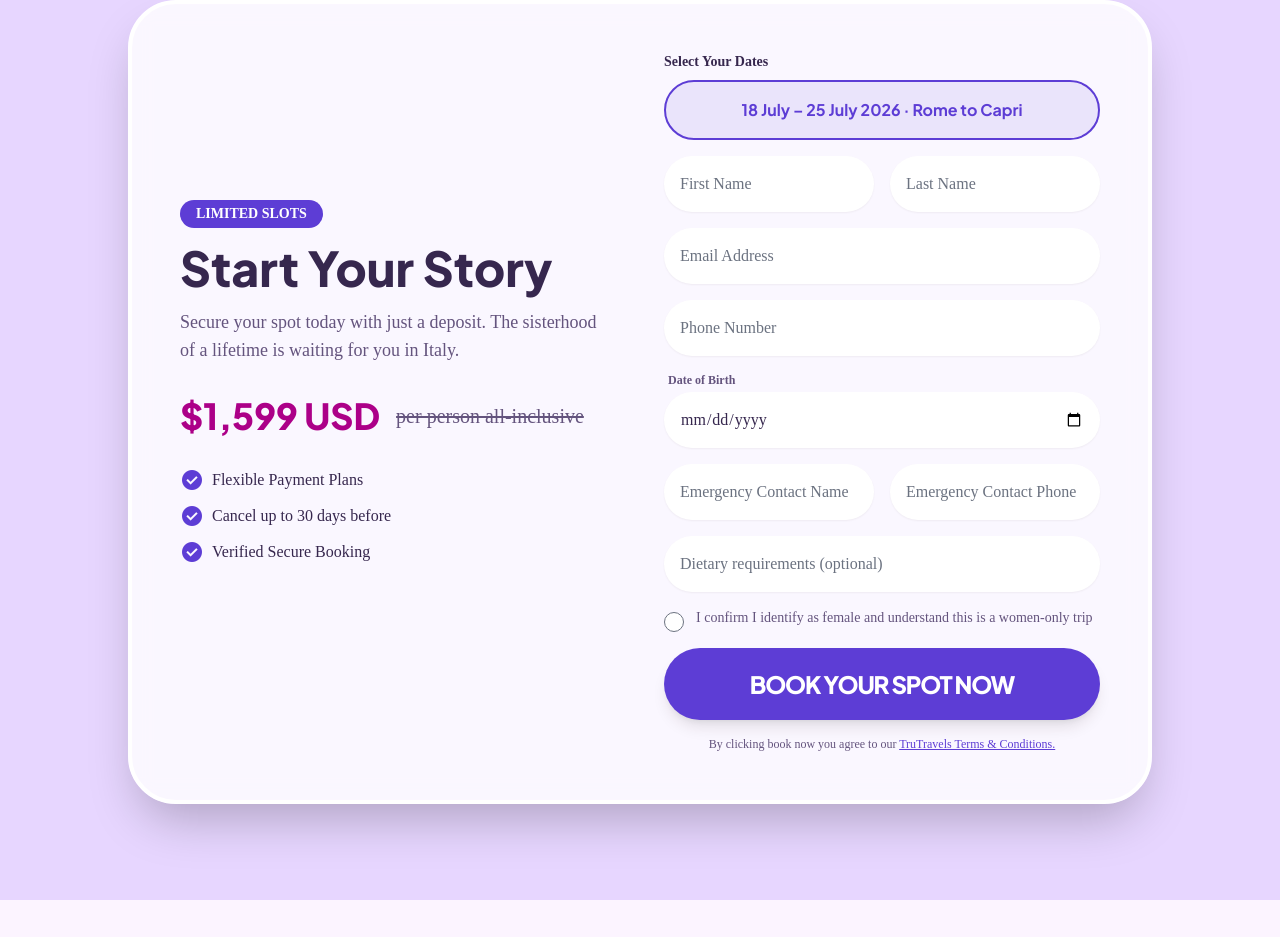
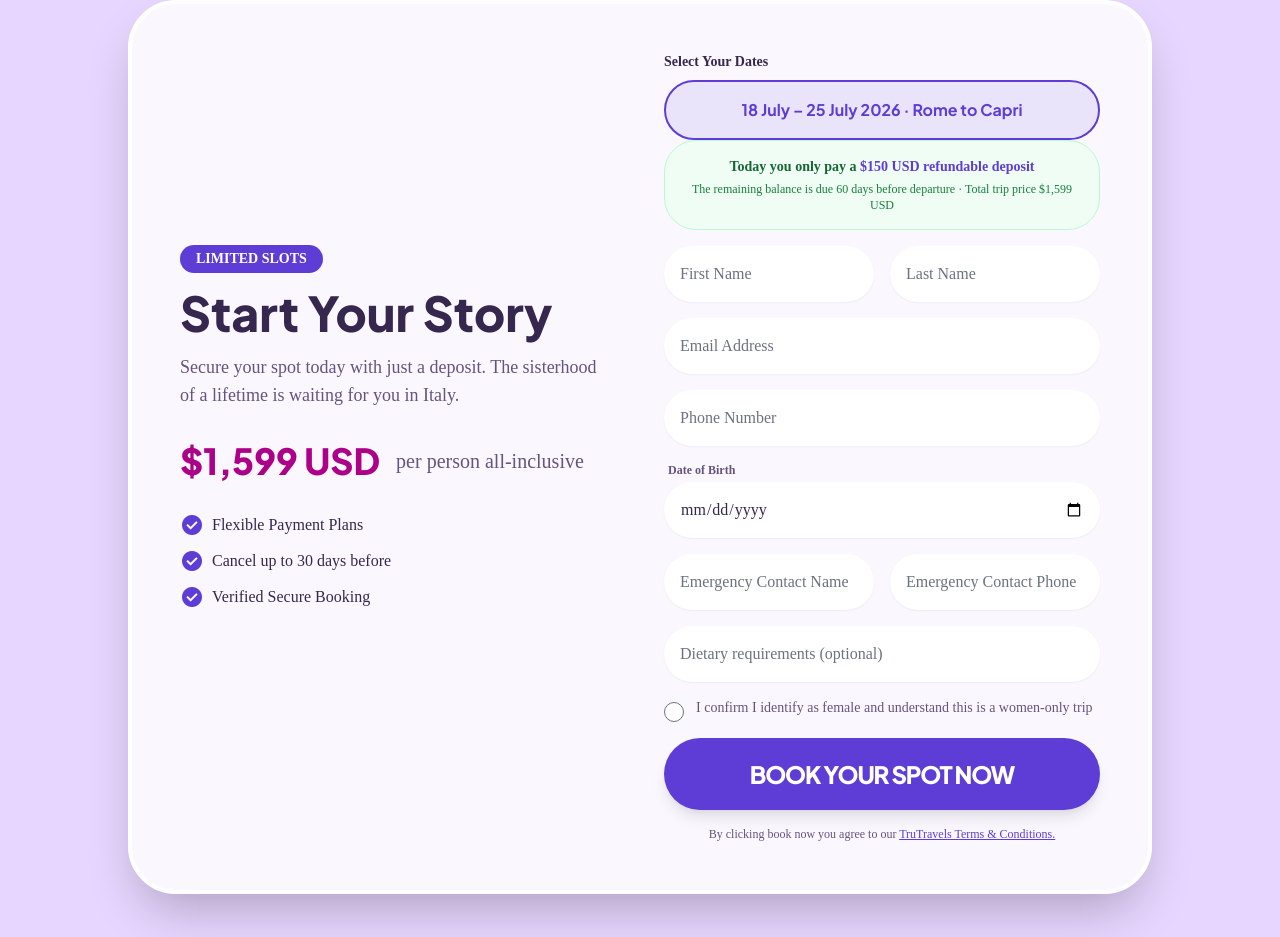
Before and after one commit to Swan15/she-runs-italy-static, a website: page index.html in a window 1280 px wide. Shown: the part 10051-10988 px from the top of the page. Drawn offline with nearby package versions, Linux system fonts and the light colour scheme; a web font is replaced by a local one.

Commit message:
Remove strikethrough from per person, add 50 deposit note in form

```diff
--- a/index.html
+++ b/index.html
@@ -526,7 +526,7 @@ src="https://www.facebook.com/tr?id=1925293041441918&ev=PageView&noscript=1"/></
 <p class="text-on-surface-variant text-lg mb-8" style="">Secure your spot today with just a deposit. The sisterhood of a lifetime is waiting for you in Italy.</p>
 <div class="flex items-center gap-4 mb-8">
 <div class="text-4xl font-headline font-black text-secondary" style="">$1,599 USD</div>
-<div class="text-on-surface-variant line-through text-xl" style="">per person all-inclusive</div>
+<div class="text-on-surface-variant text-xl" style="">per person all-inclusive</div>
 </div>
 <ul class="space-y-3 mb-10">
 <li class="flex items-center gap-2" style=""><span class="material-symbols-outlined text-primary" style='font-variation-settings: "FILL" 1;'>check_circle</span> Flexible Payment Plans</li>
@@ -539,6 +539,10 @@ src="https://www.facebook.com/tr?id=1925293041441918&ev=PageView&noscript=1"/></
 <div>
 <label class="block text-sm font-bold mb-2" style="">Select Your Dates</label>
 <div class="w-full bg-primary/10 border-2 border-primary rounded-lg p-4 font-headline font-bold text-primary text-center">18 July – 25 July 2026 · Rome to Capri</div>
+<div class="bg-green-50 border border-green-200 rounded-lg p-4 text-center">
+  <p class="text-green-800 font-bold text-sm">Today you only pay a <span class="text-primary">$150 USD refundable deposit</span></p>
+  <p class="text-green-700 text-xs mt-1">The remaining balance is due 60 days before departure · Total trip price $1,599 USD</p>
+</div>
 </div>
 <div class="grid grid-cols-2 gap-4">
 <input class="w-full bg-white border-none rounded-lg p-4 focus:ring-2 focus:ring-primary shadow-sm" placeholder="First Name" type="text" required/>
```
